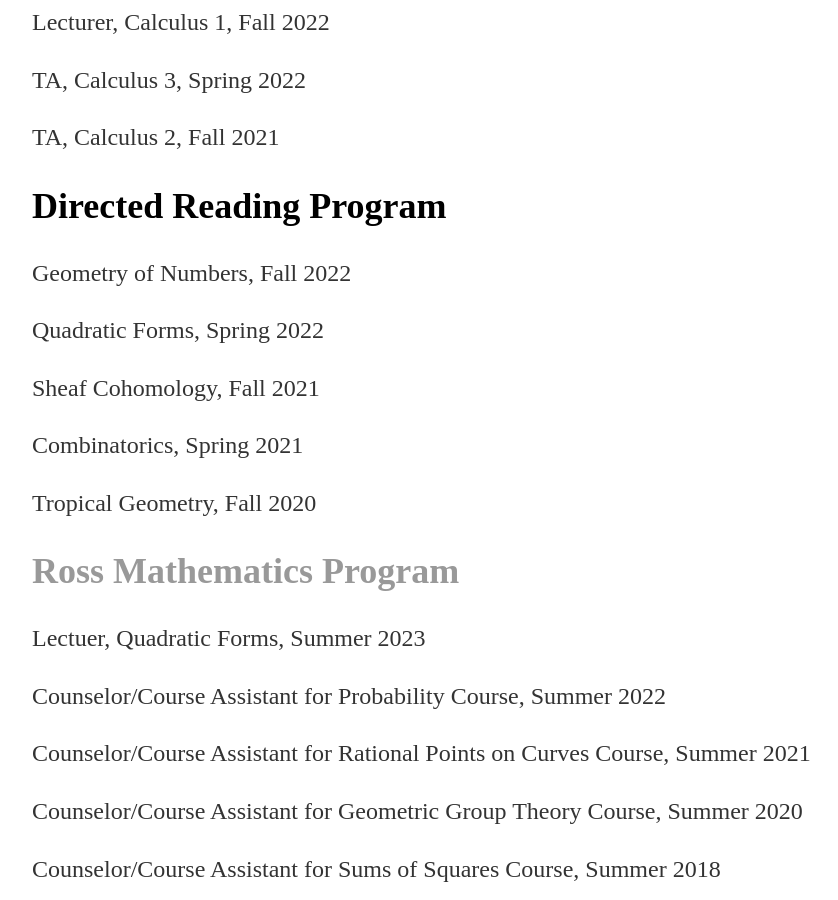
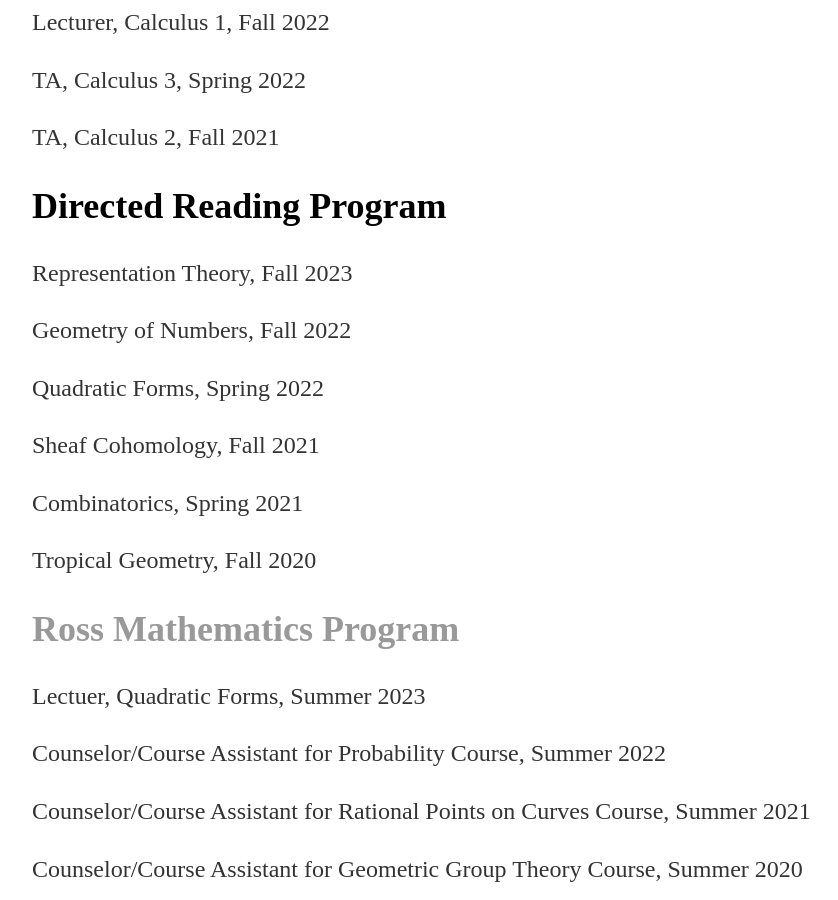
Before and after one commit to stevenecreech/stevenecreech.github.io, a Jekyll site: the page built from teaching/index.html, in a window 1280 px wide and 900 px high, scrolled down 436 px. Shown: the whole window, without its empty margins (160-998 px from the left). Built offline with Jekyll 4.4.1, drawn with Linux system fonts in a browser that asks for light colours; Markdown is read by kramdown in place of the engine named in the settings.

Commit message:
Update index.html

```diff
--- a/teaching/index.html
+++ b/teaching/index.html
@@ -14,6 +14,7 @@
 	<p>TA, Calculus 2, Fall 2021</p>
 
 	<font size="+2"><h2>Directed Reading Program </h2></font>
+	<p>Representation Theory, Fall 2023</p>
 	<p>Geometry of Numbers, Fall 2022</p>
 	<p>Quadratic Forms, Spring 2022</p>
 	<p>Sheaf Cohomology, Fall 2021</p>
```
